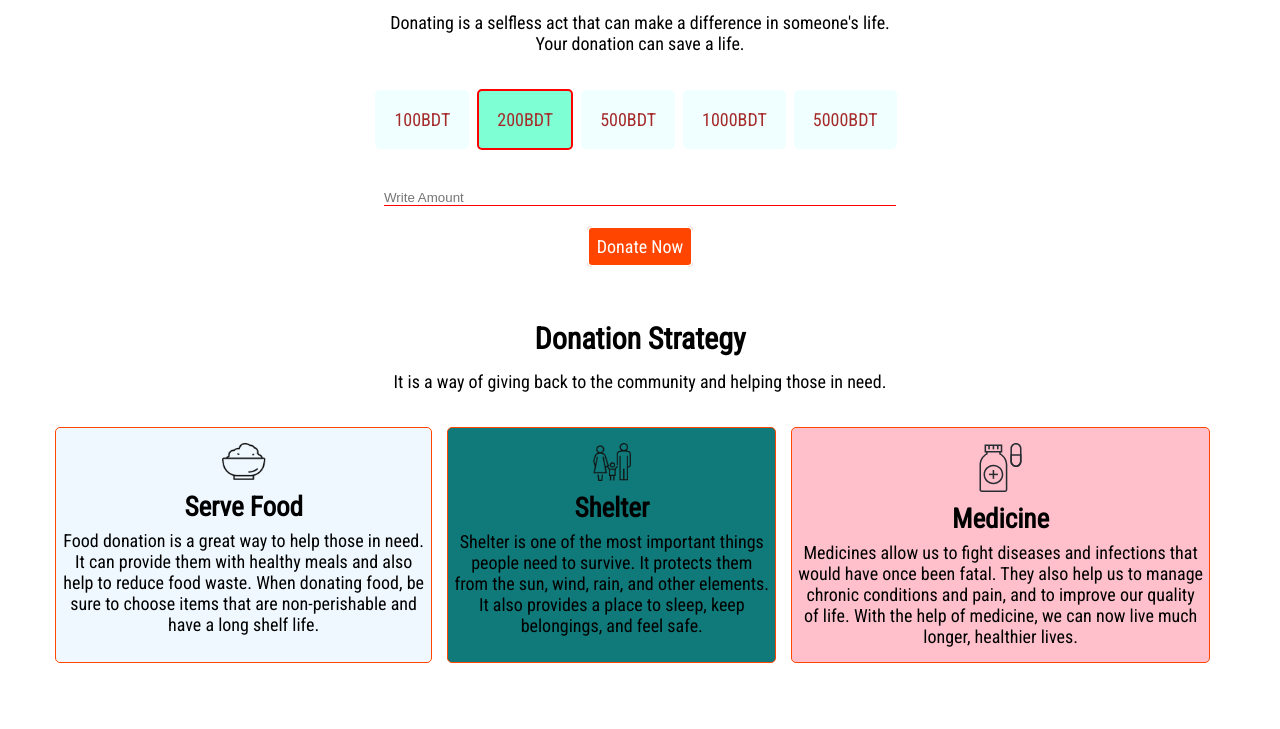
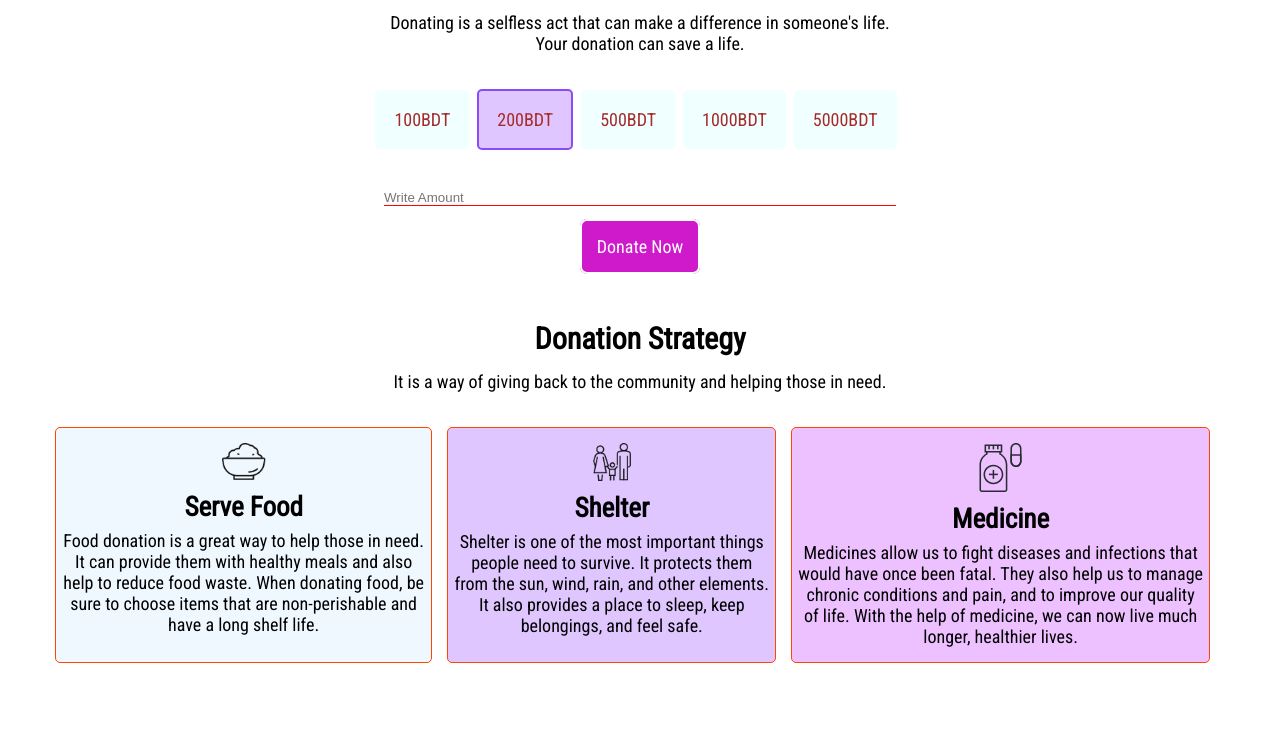
Before and after one commit to meher09/first-assignment, a plain HTML site: page index.html in a window 1280 px wide. Shown: the part 662-1391 px from the top of the page. Drawn offline with Linux system fonts and the light colour scheme.

Commit message:
updated color

```diff
--- a/index.html
+++ b/index.html
@@ -107,7 +107,7 @@
         </div>
     </section>
     <footer>
-        <h5>&copy;meher nigar</h5>
+        <h5>&copy; Meher nigar</h5>
         <p>Be with us</p>
     </footer>
 </body>
--- a/style.css
+++ b/style.css
@@ -71,8 +71,8 @@ h1 {
 }
 
 .active {
-    border: 2px red solid;
-    background-color: aquamarine;
+    border: 2px #8b4cf7 solid;
+    background-color: #e0c6ff;
 }
 
 .input-amount {
@@ -85,10 +85,10 @@ h1 {
 .donate-button {
     text-decoration: none;
     color: white;
-    background-color: orangered;
+    background-color: #ce1acb;
     border: 2px white solid;
-    padding: 8px;
-    border-radius: 5px;
+    padding: 15px;
+    border-radius: 7px;
 }
 .donate-plan{
     text-align: center;
@@ -132,10 +132,10 @@ padding: 5px;
     background-color: aliceblue;
 }
 .shelter{
-    background-color: rgb(16, 121, 121);
+    background-color: #e0c6ff;
 }
 .medicine{
-    background-color: pink;
+    background-color: #edc1ff;
 }
 .update{
     text-align: center;
@@ -159,6 +159,6 @@ footer{
     background-color: black;
     color: white;
     text-align: center;
-    padding: 20px;
+    padding: 40px;
 
 }
```
